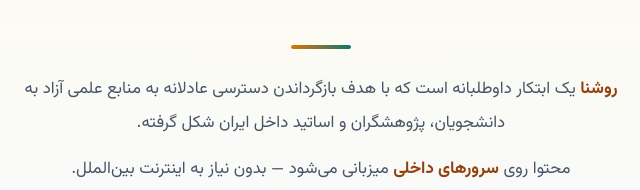
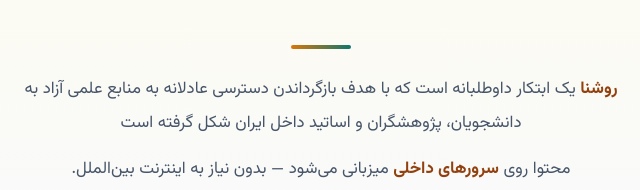
Before and after one commit to kianooshhosseini/roshana, a plain HTML site: page index.html in a window 1280 px wide. Shown: the part 1061-1251 px from the top of the page, 319-959 px from the left. Drawn offline with Linux system fonts and the light colour scheme.

Commit message:
Fix typo in index.html paragraph about روشنا

```diff
--- a/index.html
+++ b/index.html
@@ -219,7 +219,7 @@
     <div class="why-quote">علم حق همه است،<br>نه امتیاز عده‌ای</div>
     <div class="why-divider"></div>
     <div class="why-body">
-      <p><strong>روشنا</strong> یک ابتکار داوطلبانه است که با هدف بازگرداندن دسترسی عادلانه به منابع علمی آزاد به دانشجویان، پژوهشگران و اساتید داخل ایران شکل گرفته.</p>
+      <p><strong>روشنا</strong> یک ابتکار داوطلبانه است که با هدف بازگرداندن دسترسی عادلانه به منابع علمی آزاد به دانشجویان، پژوهشگران و اساتید داخل ایران شکل گرفته است</p>
       <p style="margin-top:.8rem">محتوا روی <strong>سرورهای داخلی</strong> میزبانی می‌شود — بدون نیاز به اینترنت بین‌الملل.</p>
     </div>
   </div>
```
